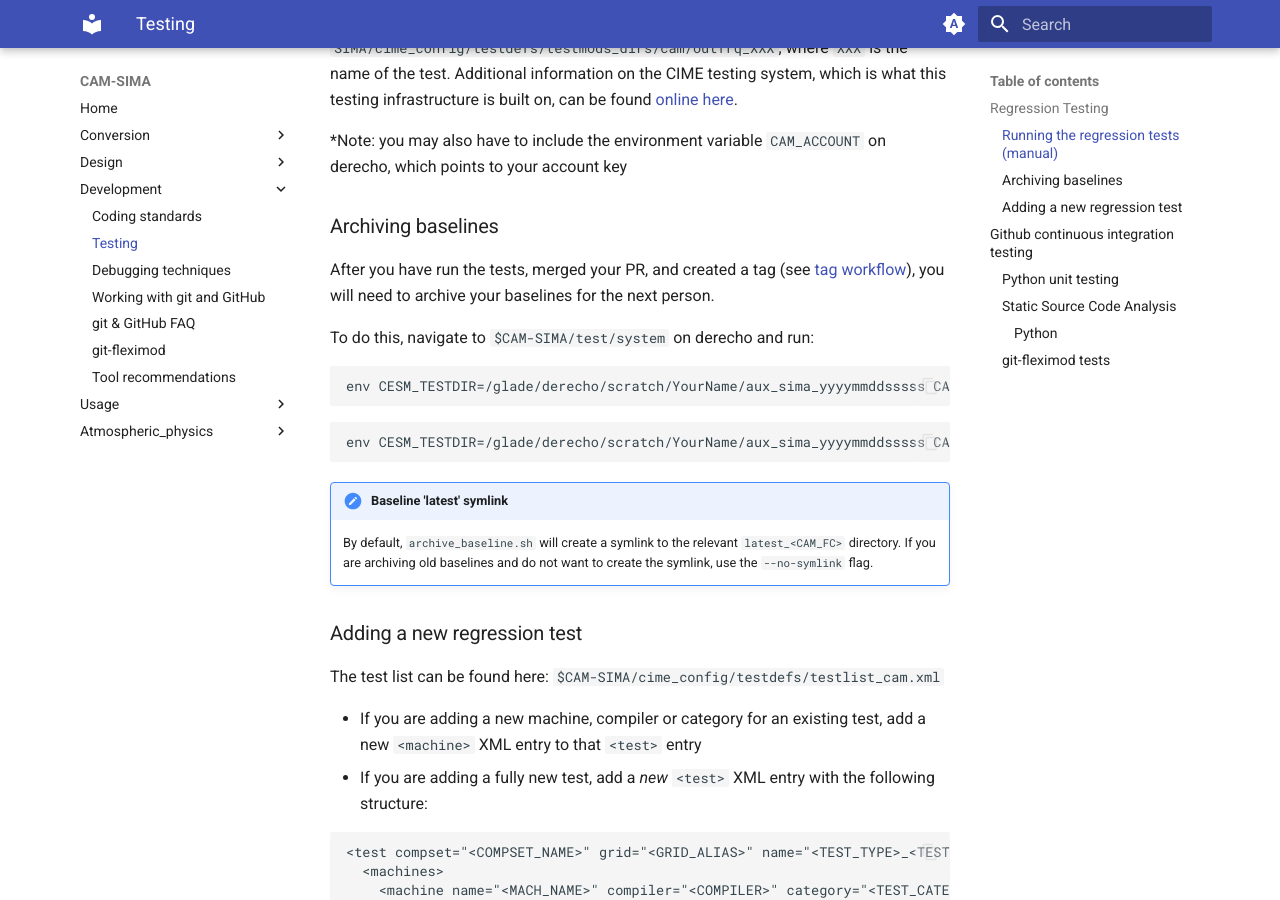
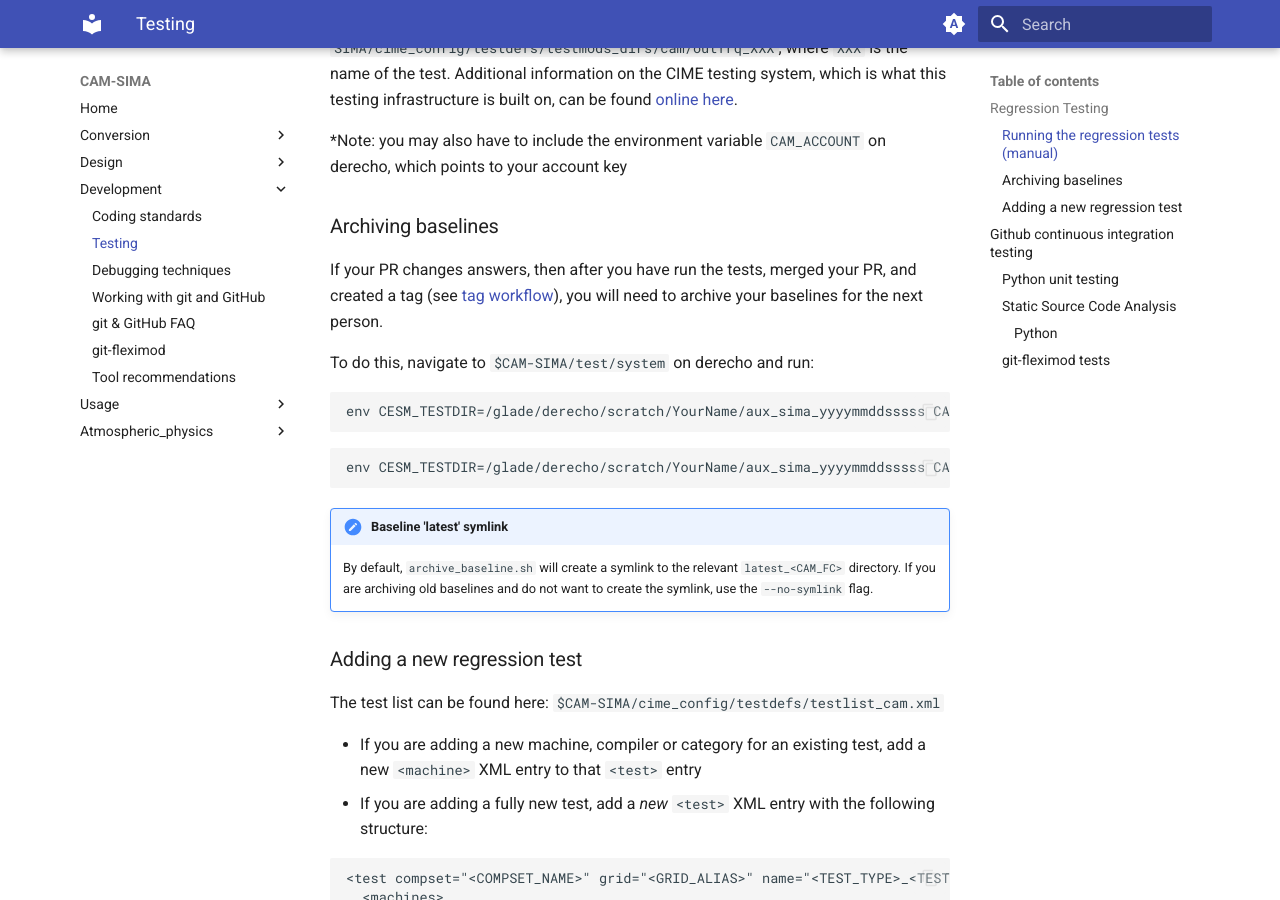
Before and after one commit to kuanchihwang/CAM-SIMA-Docs, an MkDocs documentation site: the page built from docs/development/cam-testing.md, in a window 1280 px wide and 900 px high, scrolled down 1320 px. Built offline with MkDocs 1.6.1 and Material for MkDocs 9.7.7, drawn with Linux system fonts in a browser that asks for light colours.

Commit message:
Update cam-testing.md
Add note that archiving baselines only needs to happen if answers have changed.

```diff
--- a/docs/development/cam-testing.md
+++ b/docs/development/cam-testing.md
@@ -34,7 +34,7 @@ Finally, the tests themselves are listed in `<CAM-SIMA>/cime_config/testdefs/tes
 *Note: you may also have to include the environment variable `CAM_ACCOUNT` on derecho, which points to your account key
 
 ### Archiving baselines
-After you have run the tests, merged your PR, and created a tag (see [tag workflow](git-basics.md#tagging-a-commit)), you will need to archive your baselines for the next person.
+If your PR changes answers, then after you have run the tests, merged your PR, and created a tag (see [tag workflow](git-basics.md#tagging-a-commit)), you will need to archive your baselines for the next person.
 
 To do this, navigate to `$CAM-SIMA/test/system` on derecho and run:
 
```
